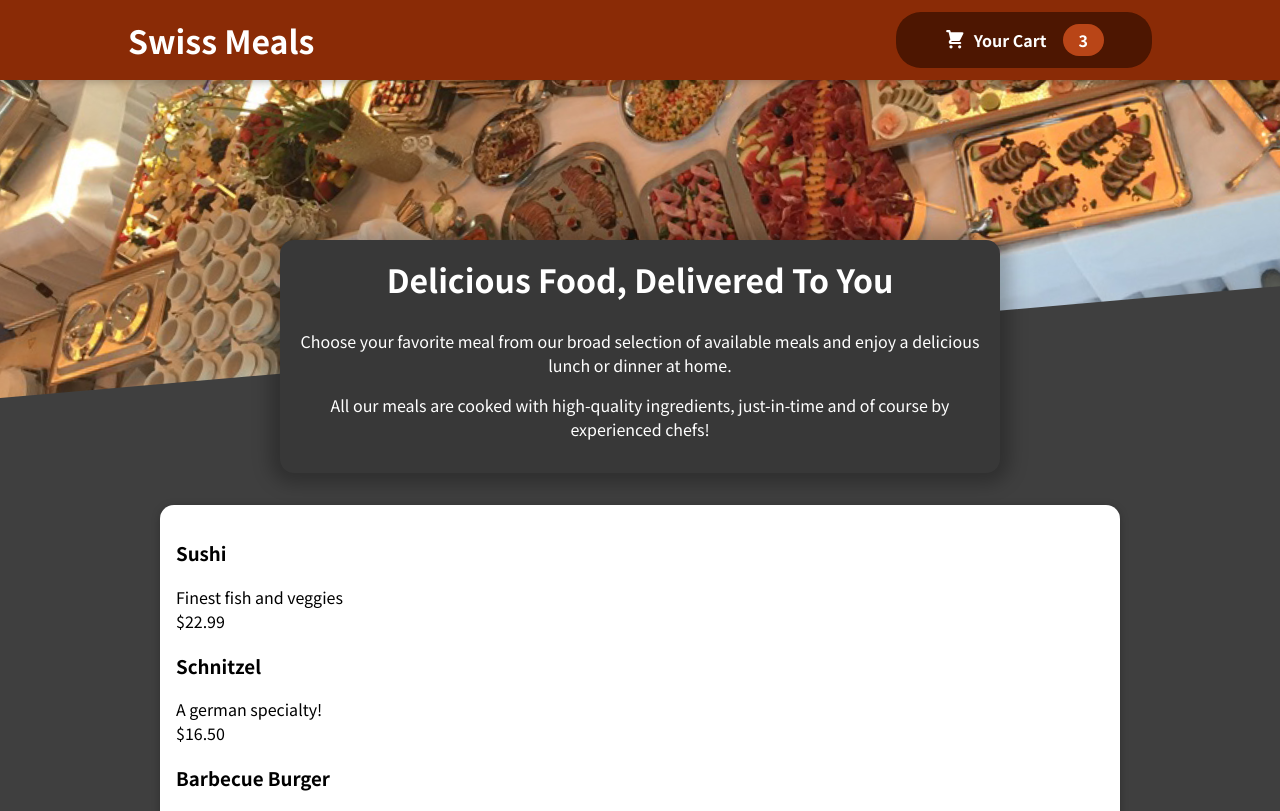
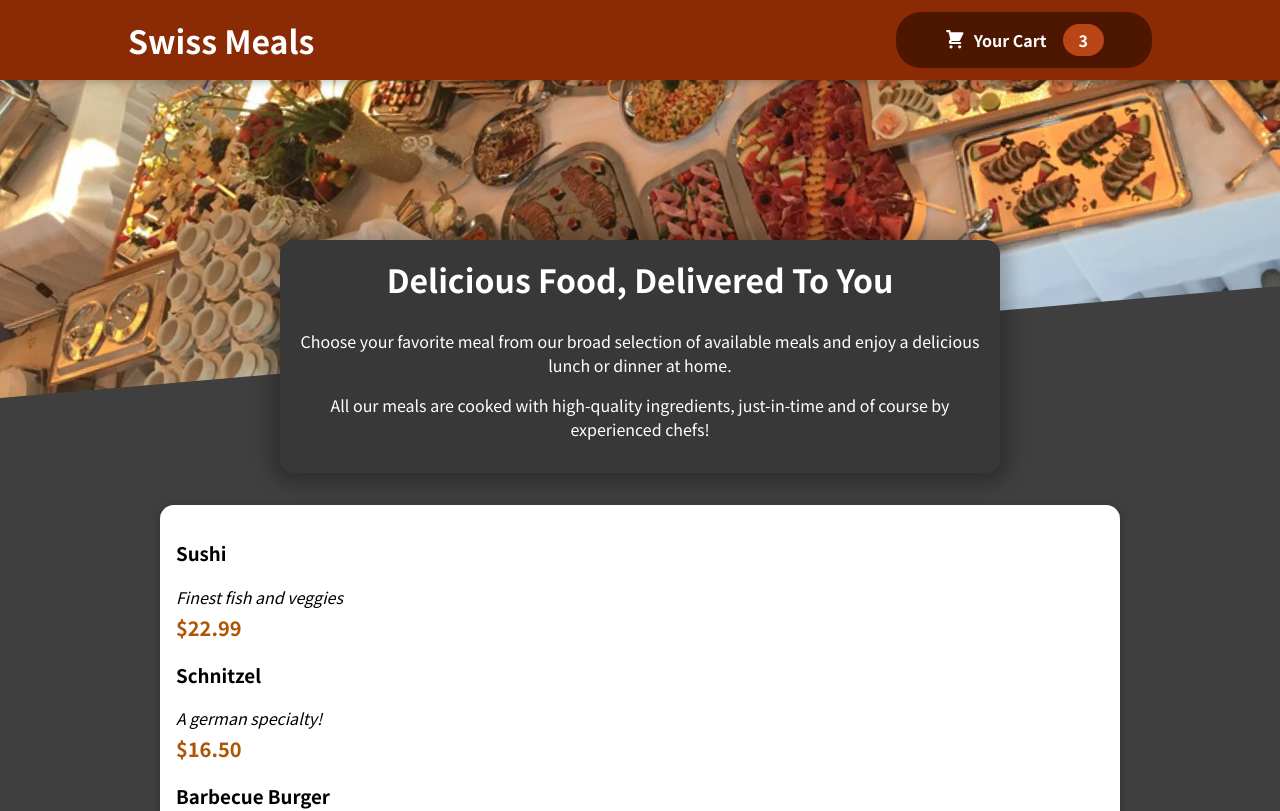
Before and after one commit to Rajat124/restaurant-app, a React (Create React App) app: page / in a window 1280 px wide. Shown: the top 811 px of the page. Built offline with nearby package versions, Linux system fonts and the light colour scheme.

Commit message:
Making the Items visible with leftout CSS

```diff
--- a/src/components/Meals/AvailableMeals.js
+++ b/src/components/Meals/AvailableMeals.js
@@ -32,6 +32,7 @@ const DUMMY_MEALS = [
 const AvailableMeals = () => {
   const mealsList = DUMMY_MEALS.map((meal) => (
     <MealsItem
+      key={meal.id}
       name={meal.name}
       price={meal.price}
       description={meal.description}
--- a/src/components/Meals/MealsItem/MealsItem.js
+++ b/src/components/Meals/MealsItem/MealsItem.js
@@ -7,8 +7,8 @@ const MealsItem = (props) => {
     <li>
       <div className={classes.meals}>
         <h3>{props.name}</h3>
-        <div>{props.description}</div>
-        <div>{price}</div>
+        <div className={classes.description}>{props.description}</div>
+        <div className={classes.price}>{price}</div>
       </div>
       {/* <div></div> */}
     </li>
```
